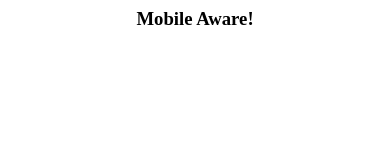
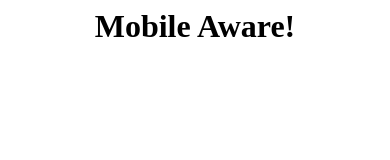
Before and after one commit to angelahowell/angelahowell.github.io, a plain HTML site: page mobileaware/index.html in a window 390 px wide. Drawn offline with Linux system fonts and the light colour scheme.

Commit message:
mobileaware

```diff
--- a/mobileaware/index.html
+++ b/mobileaware/index.html
@@ -1 +1 @@
-<center><h3>Mobile Aware!</h3></center>
+<center><h1>Mobile Aware!</h1></center>
```
